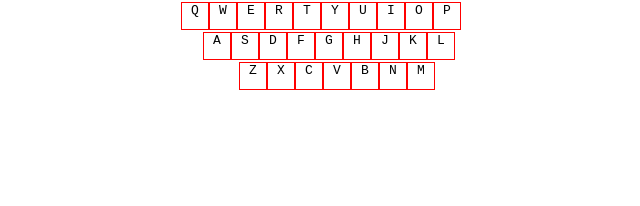
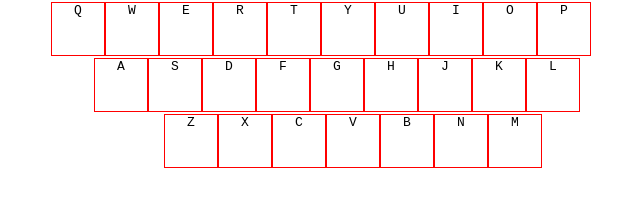
Before and after one commit to YangYan-WH/keyNav-demo, a plain HTML site: page index.html in a window 1280 px wide. Shown: the whole page, without its empty margins (319-959 px from the left). Drawn offline with Linux system fonts and the light colour scheme.

Commit message:
update JS

```diff
--- a/index.html
+++ b/index.html
@@ -14,13 +14,13 @@
     </main>
     <footer></footer>
     <script>
-        var keys={
+        keys={
             '0':['q','w','e','r','t','y','u','i','o','p'],
             '1':['a','s','d','f','g','h','j','k','l'],
             '2':['z','x','c','v','b','n','m'],
             length:3
         }
-        var hash={
+        hash={
             'q':'qq.com',
             'w':'weibo.com',
             'e':undefined,
@@ -36,7 +36,11 @@
             'z':'zhihu.com',
             'm':'mcdonalds.com'
         }
-
+        //取出localStorage中的zzz对应的hash
+        hashInLocalStorage = JSON.parse(localStorage.getItem('zzz'));
+        if(hashInLocalStorage){
+            hash=hashInLocalStorage;
+        }
 
         index=0;
         while(index<keys.length){
@@ -47,6 +51,17 @@
             while(index2 < row.length){
                 kbd = document.createElement('kbd');
                 kbd.textContent = row[index2];
+                button = document.createElement('button');
+                button.textContent = '编辑';
+                button.id = row[index2];
+                button.onclick=function(suibian){
+                    key = suibian.target.id;
+
+                    inputWeb=prompt('给我一个网址');
+                    hash[key] = inputWeb; //hash变更
+                    localStorage.setItem('zzz',JSON.stringify(hash));
+                }
+                kbd.appendChild(button);
                 div1.appendChild(kbd);
                 index2++;
             }
--- a/style.css
+++ b/style.css
@@ -7,16 +7,26 @@ a{
 }
 kbd{
     border: 1px solid red;
-    width: 2em;
-    height: 2em;
+    width: 4em;
+    height: 4em;
     display: inline-block;
     text-transform: capitalize;
+    position: relative;
+}
+kbd>button{
+    position: absolute;
+    right: 0;
+    bottom: 0;
+    display: none;
+}
+kbd:hover >button{
+    display: inline-block;
 }
 main >div> div:nth-child(2){
-    margin-left: 1em;
+    margin-left: 2em;
 }
 main >div> div:nth-child(3){
-    margin-left: 2em;
+    margin-left: 4em;
 }
 main >.wrapper {
     display: inline-block;
```
